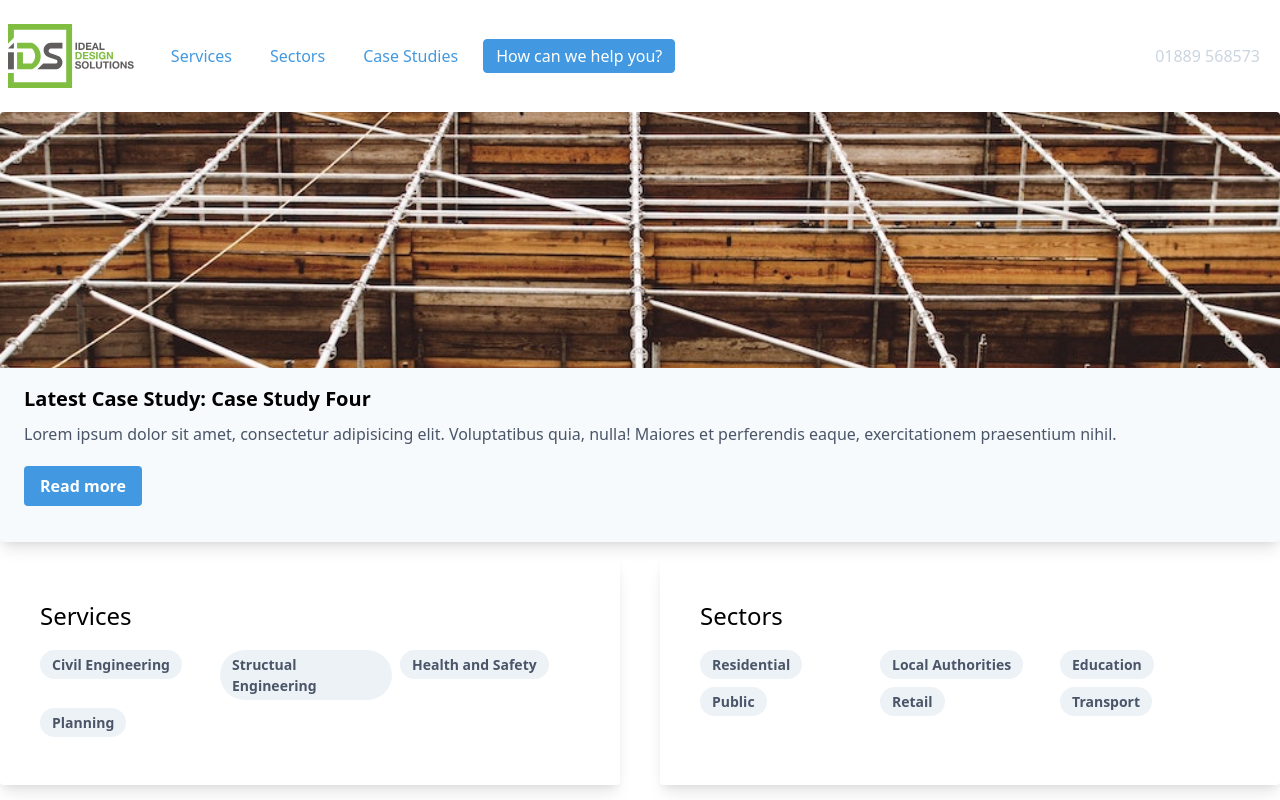
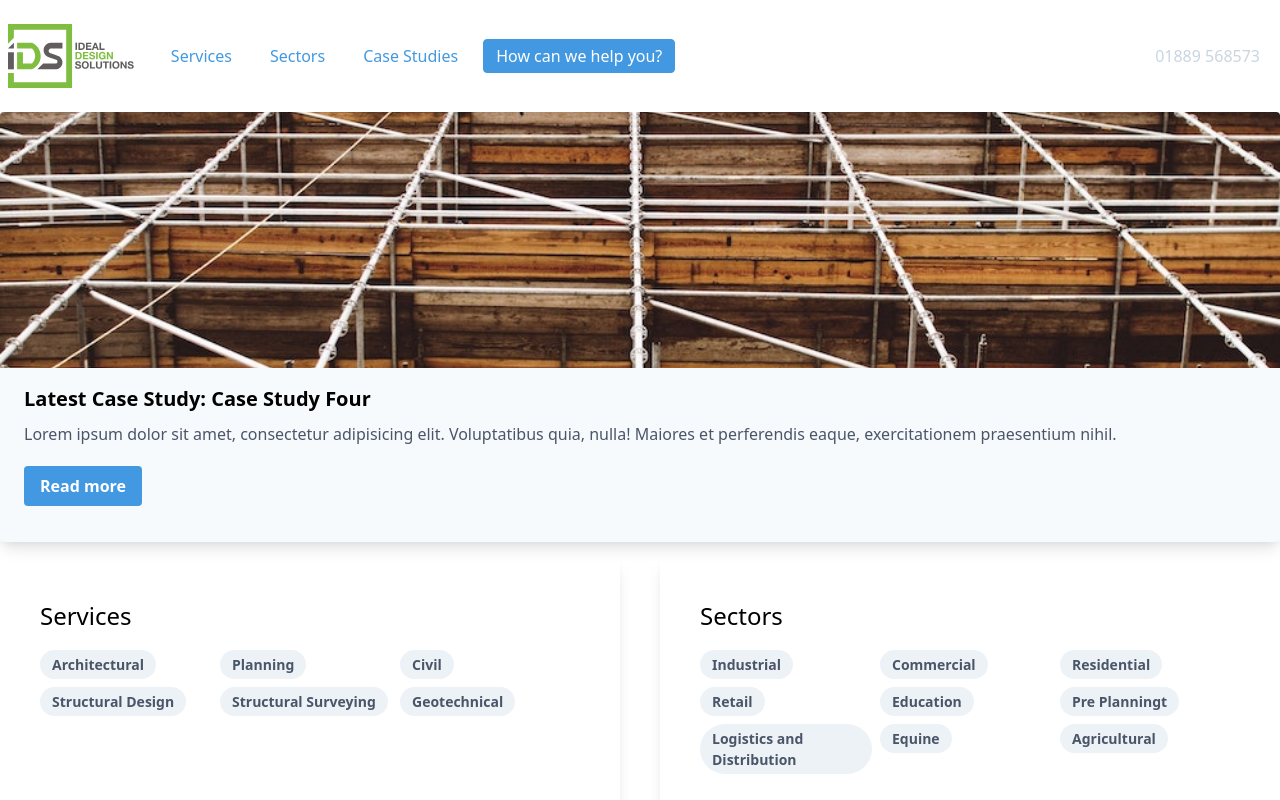
Before and after one commit to stevenalanwilson/ids-frontend-app, a Next.js app: page / in a window 1280 px wide. Shown: the top 800 px of the page. Built offline with nearby package versions, Linux system fonts and the light colour scheme.

Commit message:
Refactored dummy data
- Add clients sectors
- Add clinets services

```diff
--- a/data/sectors.js
+++ b/data/sectors.js
@@ -1,14 +1,14 @@
 const sectors = [
   {
     id: 0,
-    name: 'Residential',
+    name: 'Industrial',
     description: 'Lorem ipsum dolor sit amet, consectetur adipisicing elit. Voluptatibus quia, nulla! Maiores et perferendis eaque, exercitationem praesentium nihil.',
     link: '/casestudies?type=sector&id=0',
     image: '/tmp-image-00016.jpeg'
   },
   {
     id: 1,
-    name: 'Local Authorities',
+    name: 'Commercial',
     description: 'Lorem ipsum dolor sit amet, consectetur adipisicing elit. Voluptatibus quia, nulla! Maiores et perferendis eaque, exercitationem praesentium nihil.',
     link: '/casestudies?type=sector&id=1',
     image: '/tmp-image-00015.jpeg'
@@ -16,7 +16,7 @@ const sectors = [
   },
   {
     id: 2,
-    name: 'Education',
+    name: 'Residential',
     description: 'Lorem ipsum dolor sit amet, consectetur adipisicing elit. Voluptatibus quia, nulla! Maiores et perferendis eaque, exercitationem praesentium nihil.',
     link: '/casestudies?type=sector&id=2',
     image: '/tmp-image-00007.jpeg'
@@ -24,24 +24,45 @@ const sectors = [
   },
   {
     id: 3,
-    name: 'Public',
+    name: 'Retail',
     description: 'Lorem ipsum dolor sit amet, consectetur adipisicing elit. Voluptatibus quia, nulla! Maiores et perferendis eaque, exercitationem praesentium nihil.',
     link: '/casestudies?type=sector&id=3',
     image: '/tmp-image-00008.jpeg'
   },
   {
     id: 4,
-    name: 'Retail',
+    name: 'Education',
     description: 'Lorem ipsum dolor sit amet, consectetur adipisicing elit. Voluptatibus quia, nulla! Maiores et perferendis eaque, exercitationem praesentium nihil.',
     link: '/casestudies?type=sector&id=4',
     image: '/tmp-image-00009.jpeg'
   },
   {
     id: 4,
-    name: 'Transport',
+    name: 'Pre Planningt',
     description: 'Lorem ipsum dolor sit amet, consectetur adipisicing elit. Voluptatibus quia, nulla! Maiores et perferendis eaque, exercitationem praesentium nihil.',
     link: '/casestudies?type=sector&id=5',
-    image: '/tmp-image-00010.jpeg'
+    image: '/tmp-image-00011.jpeg'
+  },
+  {
+    id: 5,
+    name: 'Logistics and Distribution',
+    description: 'Lorem ipsum dolor sit amet, consectetur adipisicing elit. Voluptatibus quia, nulla! Maiores et perferendis eaque, exercitationem praesentium nihil.',
+    link: '/casestudies?type=sector&id=5',
+    image: '/tmp-image-00012.jpeg'
+  },
+  {
+    id: 6,
+    name: 'Equine',
+    description: 'Lorem ipsum dolor sit amet, consectetur adipisicing elit. Voluptatibus quia, nulla! Maiores et perferendis eaque, exercitationem praesentium nihil.',
+    link: '/casestudies?type=sector&id=5',
+    image: '/tmp-image-00013.jpeg'
+  },
+  {
+    id: 7,
+    name: 'Agricultural',
+    description: 'Lorem ipsum dolor sit amet, consectetur adipisicing elit. Voluptatibus quia, nulla! Maiores et perferendis eaque, exercitationem praesentium nihil.',
+    link: '/casestudies?type=sector&id=5',
+    image: '/tmp-image-00014.jpeg'
   }
 ]
 export default sectors
--- a/data/services.js
+++ b/data/services.js
@@ -1,31 +1,45 @@
 const services = [
   {
     id: 0,
-    name: 'Civil Engineering',
+    name: 'Architectural',
     description: 'Lorem ipsum dolor sit amet, consectetur adipisicing elit. Voluptatibus quia, nulla! Maiores et perferendis eaque, exercitationem praesentium nihil.',
     link: '/casestudies?type=service&id=0',
     image: '/tmp-image-00011.jpeg'
   },
   {
     id: 1,
-    name: 'Structual Engineering',
+    name: 'Planning',
     description: 'Lorem ipsum dolor sit amet, consectetur adipisicing elit. Voluptatibus quia, nulla! Maiores et perferendis eaque, exercitationem praesentium nihil.',
     link: '/casestudies?type=service&id=1',
     image: '/tmp-image-00012.jpeg'
   },
   {
     id: 2,
-    name: 'Health and Safety',
+    name: 'Civil',
     description: 'Lorem ipsum dolor sit amet, consectetur adipisicing elit. Voluptatibus quia, nulla! Maiores et perferendis eaque, exercitationem praesentium nihil.',
     link: '/casestudies?type=service&id=2',
     image: '/tmp-image-00013.jpeg'
   },
   {
     id: 3,
-    name: 'Planning',
+    name: 'Structural Design',
     description: 'Lorem ipsum dolor sit amet, consectetur adipisicing elit. Voluptatibus quia, nulla! Maiores et perferendis eaque, exercitationem praesentium nihil.',
     link: '/casestudies?type=service&id=3',
     image: '/tmp-image-00014.jpeg'
+  },
+  {
+    id: 4,
+    name: 'Structural Surveying',
+    description: 'Lorem ipsum dolor sit amet, consectetur adipisicing elit. Voluptatibus quia, nulla! Maiores et perferendis eaque, exercitationem praesentium nihil.',
+    link: '/casestudies?type=service&id=3',
+    image: '/tmp-image-00015.jpeg'
+  },
+  {
+    id: 5,
+    name: 'Geotechnical',
+    description: 'Lorem ipsum dolor sit amet, consectetur adipisicing elit. Voluptatibus quia, nulla! Maiores et perferendis eaque, exercitationem praesentium nihil.',
+    link: '/casestudies?type=service&id=3',
+    image: '/tmp-image-00016.jpeg'
   }
 ]
 export default services
```
